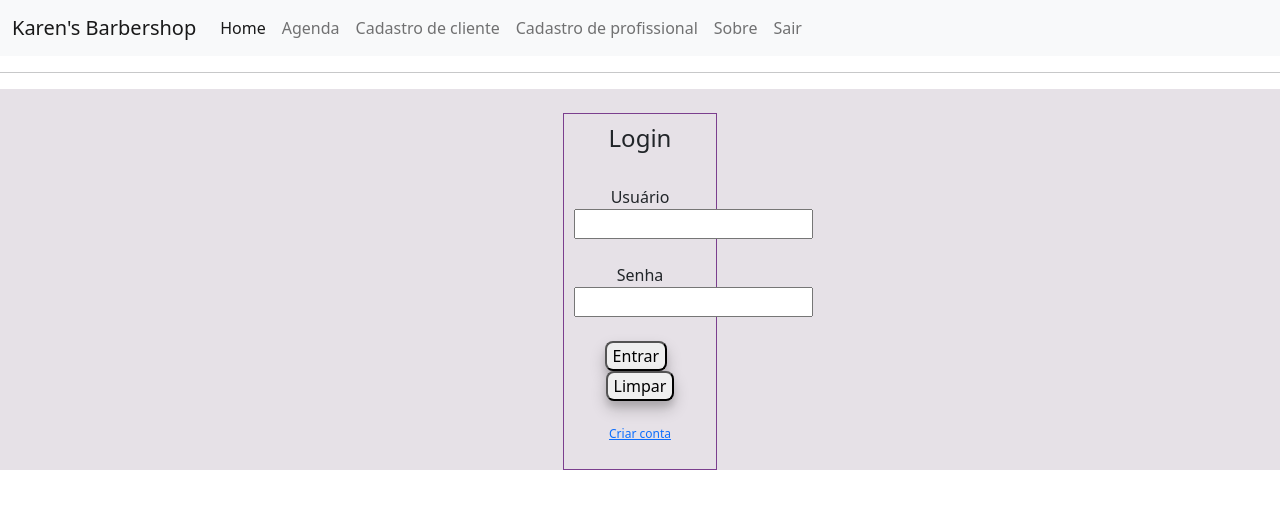
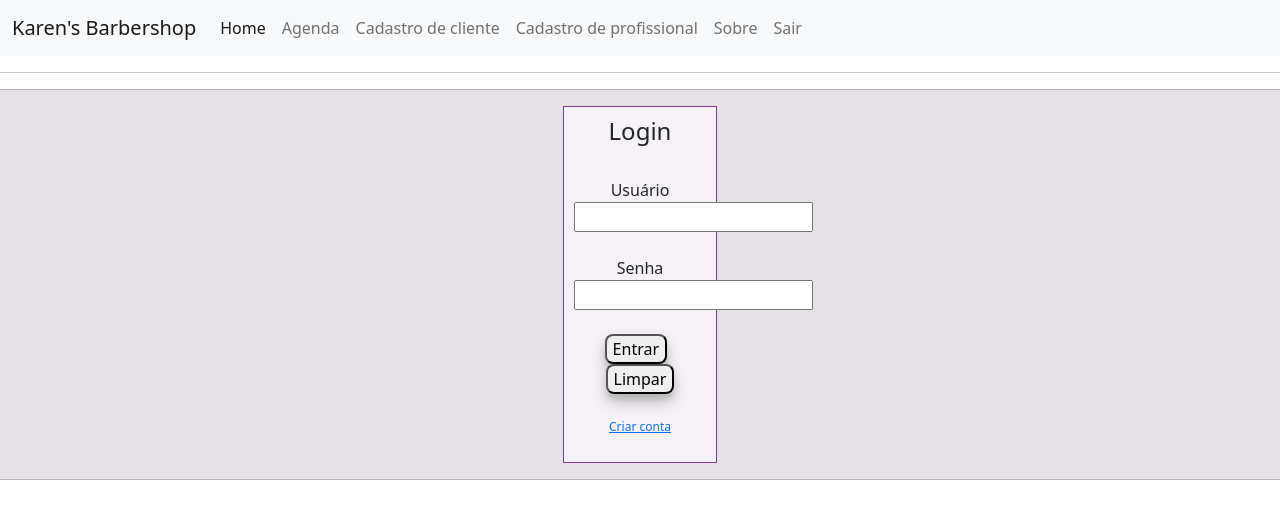
Before and after one commit to KarenLivia/P3_KarenLiviaAlves, an Angular app: page / in a window 1280 px wide. Shown: the top 518 px of the page. Built offline with nearby package versions, Linux system fonts and the light colour scheme.

Commit message:
4 files modified

```diff
--- a/src/app/components/cadastro-cliente/cadastro-cliente.component.html
+++ b/src/app/components/cadastro-cliente/cadastro-cliente.component.html
@@ -7,6 +7,7 @@
   </head>
   <body>
     <div class="backmid">
+      <hr />
       <form class="formCad">
           <h4>Cadastro de cliente</h4><br>
           <label for="name">Nome completo:</label><br>
@@ -18,8 +19,8 @@
           <button (click)="nameC.add(input.value); input.value = ''">Cadastrar</button>&nbsp;&nbsp;
           <button type="reset" >Limpar</button>
       </form>
+      <hr />
     </div>
-    <hr />
     <div>
       <ol>
         <li *ngFor="let c of nameC.getList(); index as i">
--- a/src/app/components/cadastro-profissional/cadastro-profissional.component.html
+++ b/src/app/components/cadastro-profissional/cadastro-profissional.component.html
@@ -7,6 +7,7 @@
   </head>
   <body>
     <div class="backmid">
+      <hr />
       <form class="formCad">
         <h4>Cadastro de profissional</h4><br>
           <label for="name">Nome completo:</label><br>
@@ -23,13 +24,15 @@
     <button (click)="cadastroP.add(input.value); input.value = ''">Cadastrar</button>&nbsp;&nbsp;
     <button type="reset" >Limpar</button>
       </form>
+      <hr />
+    </div>
+    <div>
       <ol>
         <li *ngFor="let c of cadastroP.getList(); index as i">
           {{c.name}}
           <button (click)="cadastroP.remove(i)">Excluir</button>
         </li>
       </ol>
-      <hr />
     </div>
   </body>
 </html>
--- a/src/app/components/home/home.component.html
+++ b/src/app/components/home/home.component.html
@@ -6,7 +6,7 @@
     <meta name="viewport" content="width=device-width, initial-scale=1">
   </head>
   <body>
-    <div class="backmid"><br>
+    <div class="backmid"><hr />
       <form class="login">
           <h4>Login</h4><br>
           <label for="name">Usuário</label><br>
@@ -17,6 +17,7 @@
             <button type="reset" >Limpar</button><br><br>
             <p class="link"><a href="https://angular-ivy-stmrnb.stackblitz.io/cadastro-profissional">Criar conta</a></p> <!-- Se quiser, pode substituir por uma rota. -->
         </form>
+        <hr />
       <!--<ol>
         <li *ngFor="let c of nameC.getList(); index as i">
           {{c.name}}
--- a/src/styles.css
+++ b/src/styles.css
@@ -25,6 +25,7 @@ button:active {
   border: 1px solid #7b3e8e;
   padding: 10px;
   text-align: center;
+  background-color: #f6f2f7
 }
 
 .formCad{
```
